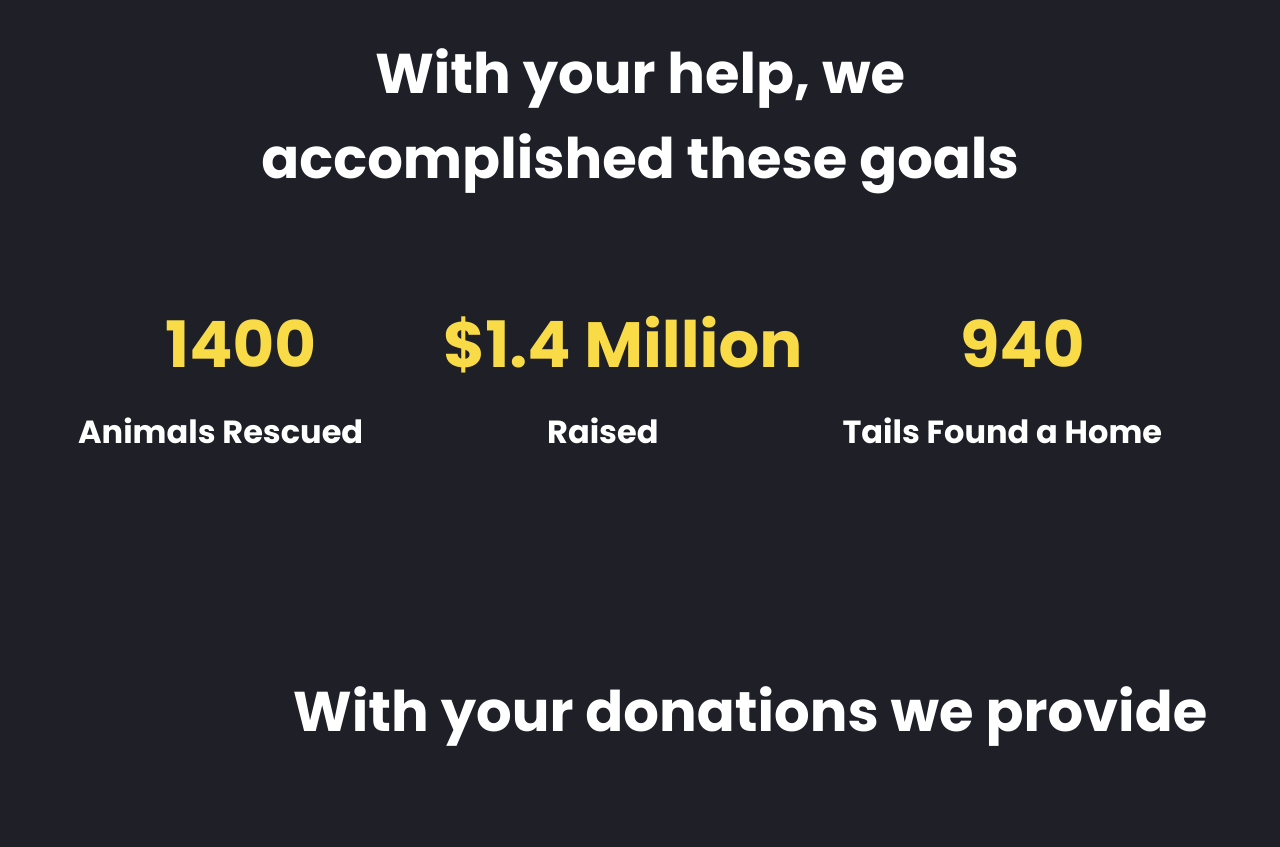
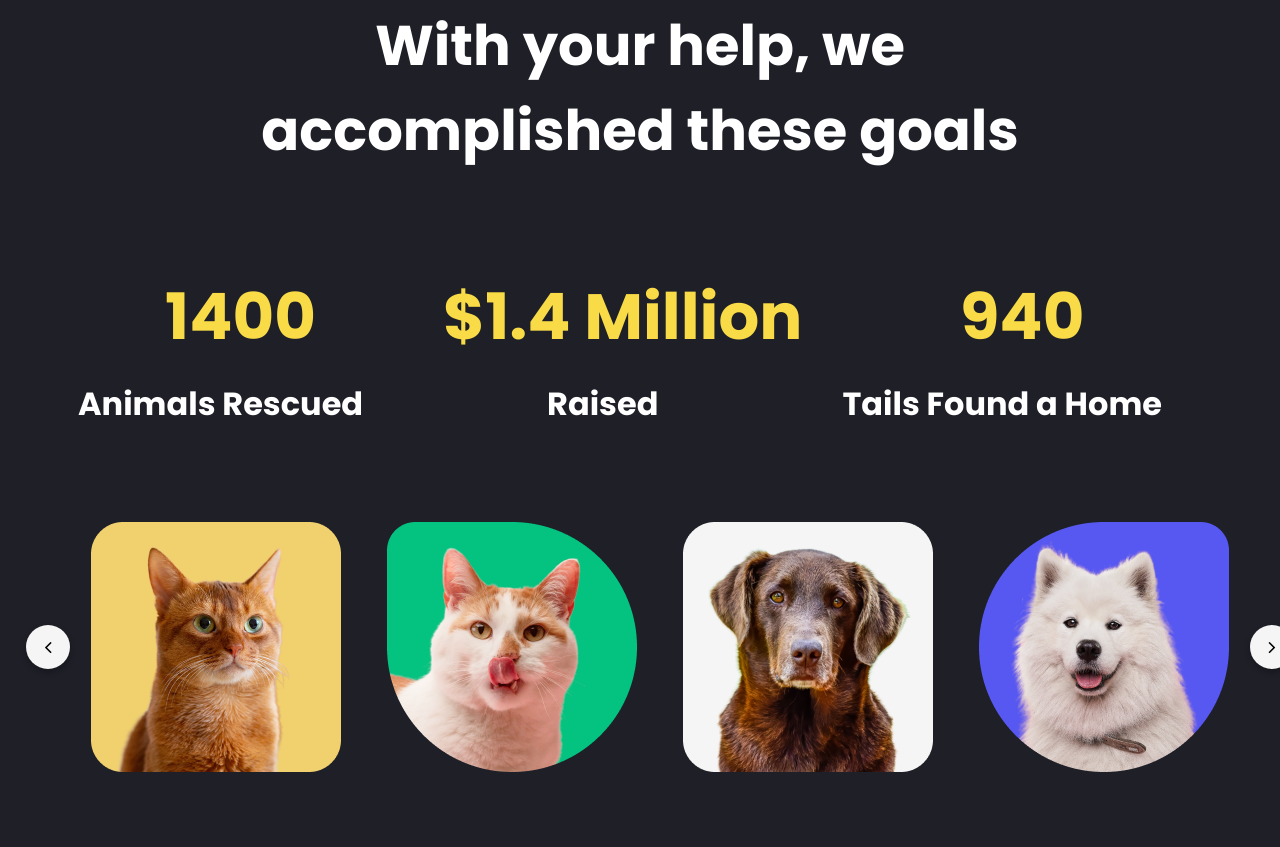
Before and after one commit to mariialauraa/challenge-I, a plain HTML site: page pages/desktop_page/index.html in a window 1280 px wide. Shown: the part 1023-1870 px from the top of the page. Drawn offline with Linux system fonts and the light colour scheme.

Commit message:
Criando o carrossel

```diff
--- a/pages/desktop_page/css/styles.css
+++ b/pages/desktop_page/css/styles.css
@@ -13,8 +13,6 @@ body {
     max-height: 120px;
     padding: 0px 116px;
     margin-top: 28px;
-    margin-bottom: 28px;
-    box-sizing: border-box;
     display: flex;
     flex-direction: column;
     align-items: flex-start;
@@ -82,20 +80,12 @@ body {
     max-width: 1512px;
     max-height: 816px;
     padding: 80px 0px 120px 0px;
-    gap: 40px;
-    box-sizing: border-box;
-    margin: 0;
     display: flex;
     align-items: center;
 }
 
 .main-content {
-    display: flex;
-    justify-content: center;
-    align-items: center;
-}
-
-.container {
+    width: 100%;
     max-width: 1208px;
     max-height: 616px;
     display: flex;
@@ -105,13 +95,14 @@ body {
 
 .info-block {
     margin-left: 152px;
+    width: 584px;
+    height: 555px;
 }
 
 .text-block {
     width: 584px;
-    height: 516px;
+    max-height: 516px;
     margin-right: 40px;
-    padding-top: 80px;
 }
 
 .text-block h1 {
@@ -134,8 +125,7 @@ body {
 }
 
 .cta-block {
-    margin: 0;
-    padding-bottom: 120px;
+    margin-top: 48px;
 }
 
 .cta-block h3 {
@@ -196,10 +186,6 @@ body {
     width: 100%;
     max-width: 1208px;
     max-height: 764px;
-    display: flex;
-    justify-content: center;
-    align-items: center;
-    flex-direction: column;
 }
 
 .title-text {
@@ -215,6 +201,7 @@ body {
 #stats-list {
     display: flex;
     justify-content: center;
+    align-items: center;
     list-style: none;
     padding: 0;
     gap: 40px;
@@ -239,6 +226,64 @@ body {
     font-size: 32px;
     font-weight: 700;
     margin-right: 40px;
+    margin-bottom: 40px;
+}
+
+.wrapper {
+    width: 100%;
+    max-width: 1208px;
+    position: relative;
+}
+
+.wrapper i {
+    height: 44px;
+    width: 44px;
+    background: #F5F5F5;
+    text-align: center;
+    line-height: 44px;
+    border-radius: 50%;
+    cursor: pointer;
+    position: absolute;
+    top: 50%;
+    font-size: 1.25rem;
+    transform: translateY(-50%);
+    box-shadow: 0 3px 6px rgb(0, 0, 0, 0.23);
+}
+
+.wrapper i:first-child {
+    left: -10px;
+}
+
+.wrapper i:last-child {
+    right: -50px;
+}
+
+.wrapper .carousel {
+    display: grid;
+    grid-auto-flow: column;
+    grid-auto-columns: calc((100% / 4) - 12px);
+    gap: 16px;
+    overflow: hidden;
+    scroll-behavior: smooth;
+}
+
+.carousel :where(.card, .img-carousel) {
+    display: flex;
+    align-items: center;
+    justify-content: center;
+    flex-direction: column;
+}
+
+.carousel .card {
+    height: 326px;
+    list-style: none;
+    /* cursor: pointer; */
+}
+
+.card .img-carousel img {
+    width: 250px;
+    height: 250px;
+    object-fit: cover;
 }
 
 /* donations-block */
@@ -314,16 +359,12 @@ body {
     max-width: 1512px;
     max-height: 907px;
     background-color: #F5F5F5;
-    box-sizing: border-box;
-    margin: 0;
-    display: flex;
-    justify-content: center;
+    padding: 80px, 0px, 120px, 0px;
 }
 
 .main-content4 {
     display: flex;
     flex-direction: column;
-    align-items: center;
     width: 1208px;
     height: auto;
     margin: 80px 120px 152px 152px;
@@ -390,14 +431,13 @@ body {
     width: 217px;
     height: 64px;
     border-radius: 32px;
-    padding: 16px 32px;
-    gap: 8px;
     border: none;
     font-family: 'Poppins', sans-serif;
     font-weight: 700;
     font-size: 20px;
     line-height: 28px;
     margin-top: 32px;
+    margin-left: 20px;
     cursor: pointer;
 }
 
--- a/pages/desktop_page/index.html
+++ b/pages/desktop_page/index.html
@@ -5,6 +5,7 @@
     <meta name="viewport" content="width=device-width, initial-scale=1.0">
     <title>Desktop Page</title>
     <link href="https://fonts.googleapis.com/css2?family=Inter:wght@400;700&family=Poppins:wght@400;700&display=swap" rel="stylesheet">
+    <link rel="stylesheet" href="https://cdnjs.cloudflare.com/ajax/libs/font-awesome/4.7.0/css/font-awesome.min.css">
     <link rel="stylesheet" href="css/styles.css">
     <link rel="stylesheet" href="css/styles-modal.css">
 </head>
@@ -34,8 +35,6 @@
     <main>
         <section id="main-scren">
             <div class="main-content">
-                <div class="container">
-
                 <div class="info-block">
                     <div class="text-block">
                         <h1>Forever Homes Shelter</h1>
@@ -63,7 +62,6 @@
                     <img src="../../public/assets/cat-dog.png" alt="adopt cat/dog">
                 </div>
             </div>
-            </div>
         </section>
 
         <section id="stats_block">
@@ -89,6 +87,38 @@
                             </li>
                         </ul>
                     </div>
+                </div>
+
+                <div class="wrapper">
+                    <i id="left" class="fa fa-angle-left"></i>
+                    <ul class="carousel">
+                        <li class="card">
+                            <div class="img-carousel">
+                                <img src="../../public/assets/bob.png" alt="cat">
+                            </div>
+                        </li>
+                        <li class="card">
+                            <div class="img-carousel">
+                                <img src="../../public/assets/clorinde.png" alt="cat">
+                            </div>
+                        </li>
+                        <li class="card">
+                            <div class="img-carousel">
+                                <img src="../../public/assets/roney.png" alt="dog">
+                            </div>
+                        </li>
+                        <li class="card">
+                            <div class="img-carousel">
+                                <img src="../../public/assets/flocks.png" alt="dog">
+                            </div>
+                        </li>
+                        <li class="card">
+                            <div class="img-carousel">
+                                <img src="../../public/assets/aristotle.png" alt="dog">
+                            </div>
+                        </li>
+                    </ul>
+                    <i id="right" class="fa fa-angle-right"></i>
                 </div>
             </div>
         </section>
@@ -254,7 +284,6 @@
             </div>
         </section>
 
-        <!-- Adopt Modal -->
         <dialog class="first-modal">
             <div class="modal-header">
                 <h1 class="title-modal">
@@ -342,9 +371,7 @@
                 </div>
             </form>
         </dialog>
-        <!-- Fim Adopt Modal -->
 
-        <!-- Donate Modal -->
         <dialog class="second-modal">
             <div class="donate-header">
                 <h1 class="title-modal">
@@ -424,7 +451,6 @@
                 </button>
             </form>
         </dialog>
-        <!-- Fim Donate Modal -->
     </main>
 
     <footer>
--- a/pages/desktop_page/main.js
+++ b/pages/desktop_page/main.js
@@ -66,3 +66,20 @@ helpModalButton.addEventListener("click", () => {
         donateForm.reportValidity();
     }
 })
+
+const carousel = document.querySelector(".carousel")
+const arrowBtns = document.querySelectorAll(".wrapper i")
+const firstCardWidth = carousel.querySelector(".card").offsetWidth
+const carouselChildrens = [...carousel.children]
+
+let cardPerView = Math.round(carousel.offsetWidth / firstCardWidth)
+
+carouselChildrens.slice(0, cardPerView).forEach(card => {
+    carousel.insertAdjacentHTML("beforeend", card.outerHTML)
+})
+
+arrowBtns.forEach(btn => {
+    btn.addEventListener("click", () => {
+        carousel.scrollLeft += btn.id === "left" ? -firstCardWidth : firstCardWidth
+    })
+})
```
Lines whose indentation alone changed are shown as unchanged.
